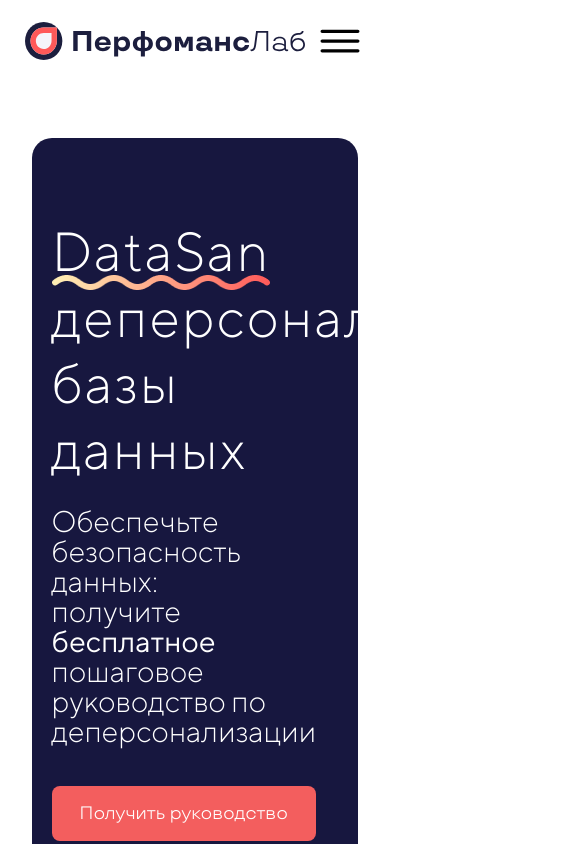
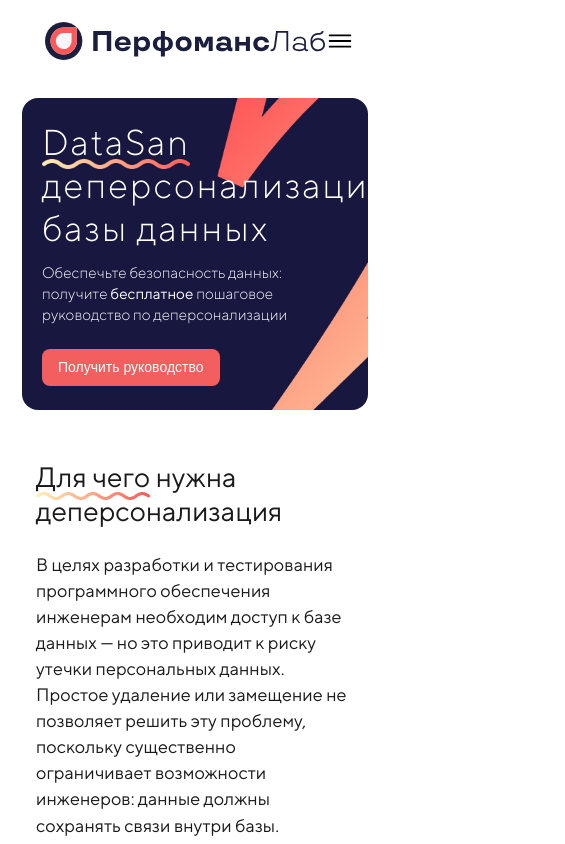
Before and after one commit to Aleator2023/datasan-react, a React (Vite) app: page / in a window 390 px wide. Shown: the top 844 px of the page, 565 px wide, since content can reach past the window. Built offline with nearby package versions, Linux system fonts and the light colour scheme.

Commit message:
Коммит от 22  июня , шрифты

```diff
--- a/src/components/Footer.tsx
+++ b/src/components/Footer.tsx
@@ -3,15 +3,17 @@
 
 const Footer = () => {
   return (
-   <footer className="footer container py-5 px-0">
-  <div className="row align-items-start g-4">
-    <div className="col-md-4 px-0 d-flex align-items-center">
+    <footer className="footer">
+      <div className="footer-container">
+        <div className="footer-logo-block">
           <img src={logo} alt="Перфоманс Лаб" className="footer-logo" />
         </div>
 
-    <div className="col-md-4 px-0">
-      <div className="footer-info">
-        <strong>ООО «Перфоманс Лаб Сервисез»</strong><br />
+        <div className="footer-company-block">
+          <div className="footer-company-name">
+            ООО «Перфоманс Лаб Сервисез»
+          </div>
+          <div className="footer-company-info">
             ОГРН 1117746950155<br />
             ИНН 7730655651<br />
             Адрес: 426077, УР, г. Ижевск, ул. Пушкинская, д.165, офис 901.<br />
@@ -19,17 +21,19 @@
           </div>
         </div>
 
-    <div className="col-md-4 px-0 text-md-end">
-      <div className="footer-links">
+        <div className="footer-links-block">
+          <div className="footer-link">
             <a href="#">Пользовательское соглашение</a>
-        <a href="#">Политика защиты и обработки <br />персональных данных</a>
           </div>
+          <div className="footer-link">
+            <a href="#">Политика защиты и обработки персональных данных</a>
           </div>
         </div>
 
-  <div className="footer-bottom px-0 text-muted small">
-    © 2011–2024 Перфоманс Лаб Сервисез<br />
+        <div className="footer-copy">
+          © 2011–2025 Перфоманс Лаб Сервисез<br />
           тестирование и обеспечение качества
+        </div>
       </div>
     </footer>
   );
--- a/src/components/HeroMain.tsx
+++ b/src/components/HeroMain.tsx
@@ -1,6 +1,7 @@
 import React, { useState } from 'react';
 import '../styles/HeroMain.css';
 import ModalForm from './ModalForm';
+import bgImage from '../assets/Vector 921.png';
 
 const HeroMain = () => {
   const [isModalOpen, setModalOpen] = useState(false);
@@ -8,7 +9,9 @@
   return (
     <>
       <section className="hero-main">
+
         <div className="hero-bg-inner">
+          <img src={bgImage} alt="background" className="hero-bg" />
           <div className="hero-main-content">
             <h1 className="hero-main-title">
               <span className="underline-wrapper">
--- a/src/components/WhyNeeded.tsx
+++ b/src/components/WhyNeeded.tsx
@@ -5,7 +5,7 @@
   return (
     <section className="why-section container">
       <div className="row gx-4 align-items-start">
-        {/* Левая часть: заголовок + картинка */}
+
         <div className="col-12 col-xl-6 order-1 order-xl-1">
           <h2 className="why-title">
             <span className="underline-wrapper">
@@ -19,11 +19,9 @@
             <img src="/src/assets/picture_1.png" alt="Схема деперсонализации" className="img-fluid border-0" />
           </div>
         </div>
-
-        {/* Правая часть — текст */}
         <div className="col-12 col-xl-6 order-2 order-xl-2">
           <div className="row">
-            <div className="col-12 col-md-6 col-xl-12">
+            <div className="col-12 col-lg-6 col-xl-12">
               <p>
                 В целях разработки и тестирования программного обеспечения инженерам необходим доступ к базе данных —
                 но это приводит к риску утечки персональных данных. Простое удаление или замещение не позволяет решить
@@ -31,7 +29,7 @@
                 внутри базы.
               </p>
             </div>
-            <div className="col-12 col-md-6 col-xl-12">
+            <div className="col-12 col-lg-6 col-xl-12">
               <p>
                 Наше решение позволяет заменить реальные персональные данные на искусственные, тем самым обеспечив инженеров
                 полностью функциональной базой и в то же время делая их передачу третьим лицам нецелесообразной.
@@ -39,8 +37,6 @@
             </div>
           </div>
         </div>
-
-        {/* Картинка для md и меньше */}
         <div className="col-12 d-block d-xl-none order-3 mt-4">
           <div className="why-image">
             <img src="/src/assets/picture_1.png" alt="Схема деперсонализации" className="img-fluid border-0" />
--- a/src/styles/Footer.css
+++ b/src/styles/Footer.css
@@ -1,51 +1,121 @@
-.footer {
-  background-color: white;
-  font-family: 'TTNorms', Arial, sans-serif;
-  font-size: 16px;
-  color: #1a1a1a;
-  border-top: none;
+.footer-container {
+  display: grid;
+  gap: 24px;
   max-width: 1170px;
   margin: 0 auto;
+  grid-template-columns: 1fr;
+  padding: 50px 0px;
 }
 
 .footer-logo {
   width: 271px;
   height: 37px;
-  }
-
-.footer-info {
-  line-height: 1.6;
-  font-size: 16px;
-  text-align: left;
 }
 
-.footer-links a {
-  color: #1a1a1a;
-  text-decoration: none;
-  display: block;
-  margin-bottom: 4px;
-  font-size: 16px;
+.footer-company-block {
+  display: flex;
+  flex-direction: column;
+  gap: 8px;
 }
 
-.footer-info a {
+.footer-company-name {
+  font-weight: 600;
+  font-size: 20px;
+}
+
+.footer-company-info {
+  font-weight: 300;
+  line-height: 1.6;
+  max-width: 500px;
+}
+
+.footer-company-info a {
   color: #1a1a1a;
   text-decoration: underline;
 }
 
-.footer-links a:hover {
+
+.footer-links-block {
+  display: flex;
+  flex-direction: column;
+  gap: 8px;
+  text-align: end;
+}
+
+.footer-link a {
+  text-decoration: none;
+  font-weight: 300;
+  color: #1a1a1a;
+}
+
+.footer-link a:hover {
   text-decoration: underline;
 }
 
-.footer-bottom {
+.footer-copy {
   font-size: 14px;
-  text-align: left;
-  margin-top: -48px;
+  font-weight: 300;
 }
 
-.footer-info strong {
-  font-size: 20px;
-  font-weight: 600;
-  display: inline-block;
-  margin-bottom: 8px;
-  font-family: 'TTNorms', sans-serif;
+
+@media (max-width: 639px) {
+  .footer-container {
+    grid-template-columns: 1fr;
+    padding: 20px 15px;
+  }
+
+  .footer-copy {
+    grid-column: span 1;
+  }
+
+  .footer-links-block {
+    text-align: left;
+  }
 }
+
+
+@media (min-width: 640px) and (max-width: 959px) {
+  .footer-container {
+    grid-template-columns: repeat(2, 1fr);
+    align-items: start;
+    padding: 20px 15px;
+  }
+
+  .footer-left-group {
+    display: flex;
+    flex-direction: column;
+    justify-content: space-between;
+    height: 100%;
+    gap: 24px;
+  }
+
+  .footer-company-block {
+    align-items: flex-start;
+    text-align: left;
+  }
+
+  .footer-links-block {
+    text-align: left;
+    margin-top: -100px;
+    font-size: 18px;
+  }
+
+  .footer-copy {
+    margin-top: auto;
+    text-align: left;
+  }
+}
+
+
+@media (min-width: 960px) {
+  .footer-container {
+    grid-template-columns: repeat(3, 1fr);
+  }
+
+  .footer-copy {
+    grid-column: span 1;
+    text-align: left;
+    margin-top: -70px;
+
+  }
+}
--- a/src/styles/HeroMain.css
+++ b/src/styles/HeroMain.css
@@ -1,6 +1,16 @@
 .hero-main {
   background-color: transparent;
 }
+
+ .hero-bg {
+    position: absolute;
+    top: 0;
+    right: -280px;
+    height: 100%;
+    object-fit: cover;
+    z-index: 1;
+  }
+
 
 .hero-bg-inner {
   position: relative;
@@ -13,28 +23,9 @@
   color: white;
   overflow: visible;
   box-sizing: border-box;
+  overflow: hidden;
 }
 
-.hero-bg-inner::after {
-  content: '';
-  position: absolute;
-  top: 0px;
-  right: -255px;
-  width: 800px;
-  height: 100%;
-  background-image: url('../assets/Vector 921.png');
-  background-repeat: no-repeat;
-  background-size: 100% 100%;
-  background-position: right top;
-  pointer-events: none;
-  z-index: 0;
-  -webkit-mask-image: linear-gradient(to right, black 68.1%, transparent 60%);
-  mask-image: linear-gradient(to right, black 68.1%, transparent 60%);
-  -webkit-mask-repeat: no-repeat;
-  mask-repeat: no-repeat;
-  -webkit-mask-size: 100% 100%;
-  mask-size: 100% 100%;
-}
 
 @media (max-width: 960px) {
   .hero-bg-inner::after {
@@ -151,3 +142,50 @@
 body {
   overflow-x: hidden;
 }
+
+@media (max-width: 639px) {
+  .hero-main {
+    padding: 0px 6px;
+    background-color: transparent;
+  }
+
+  .hero-bg-inner {
+    padding: 2px 20px 24px 20px;
+    border-radius: 16px;
+    position: relative;
+  }
+
+  .hero-main-content {
+    max-width: 100%;
+    text-align: left;
+  }
+
+  .hero-main h1 {
+    font-size: 2.25rem;
+    margin: 20px 0 12px;
+    line-height: 1.2;
+    text-align: left;
+  }
+
+  .hero-main p {
+    font-size: 0.95rem;
+    line-height: 1.4;
+    margin-bottom: 1.5rem;
+    text-align: left;
+  }
+
+  .hero-main-button {
+    font-size: 0.875rem;
+    padding: 8px 16px;
+    width: auto;
+    max-width: none;
+    display: inline-block;
+    text-align: left;
+  }
+
+  .underline-bg {
+    width: 90px;
+    height: 10px;
+    bottom: -5px;
+  }
+}
--- a/src/styles/InstallationSupportBlock.css
+++ b/src/styles/InstallationSupportBlock.css
@@ -7,7 +7,7 @@
     font-family: 'TTNorms', Arial, sans-serif;
     overflow: hidden;
     max-width: 1170px;
-    margin: 60px auto;
+    margin: 0px auto;
   }
 
   .support-bg {
--- a/src/styles/WhyNeeded.css
+++ b/src/styles/WhyNeeded.css
@@ -54,10 +54,50 @@
   .why-title {
     font-size: 28px;
     margin-bottom: 24px;
+    margin-left: 0px;
   }
 
   .underline-bg {
     width: 100px;
     height: 12px;
   }
+
+    .why-image img {
+    margin-left: 0;
+    max-width: 100%;
+  }
 }
+
+@media (max-width: 960px) {
+    .why-title {
+    font-size: 28px;
+    margin-bottom: 24px;
+    margin-left: 0px;
+  }
+
+  .why-image img {
+    margin-left: 0;
+    max-width: 100%;
+  }
+
+  .why-section p {
+    margin-left: 0;
+  }
+}
+
+@media (min-width: 960px) and (max-width: 1199px) {
+  .why-title {
+    margin-left: 0px;
+    font-size: 40px;
+    font-weight: 600;
+  }
+
+  .why-image img {
+    padding: 10px;
+    max-width: 100%;
+  }
+
+  .why-section p {
+    margin-left: 0px;
+  }
+}
--- a/src/styles/header.css
+++ b/src/styles/header.css
@@ -1,19 +1,12 @@
-@font-face {
-  font-family: 'TT Travels';
-  src: url('../assets/fonts/TTTravels-Regular.woff2') format('woff2');
-  font-weight: 100;
-  font-style: normal;
-  font-display: swap;
-}
 
 .header {
   display: flex;
   justify-content: space-between;
   align-items: center;
-  padding: 15px;
+  padding: 15px 35px;
   background-color: white;
-  font-family: 'TT Travels', sans-serif;
-  font-weight: 500;
+  font-family: 'TTNorms', Arial, sans-serif;
+  font-weight: 300;
   font-size: 15px;
   max-width: 1170px;
   margin: 0 auto;
@@ -38,7 +31,7 @@
 
 .nav {
   display: flex;
-  gap: 70px;
+  gap: clamp(16px, 4vw, 70px);
   flex-wrap: wrap;
   margin-left: 40px;
 }
```
Lines whose indentation alone changed are shown as unchanged.
